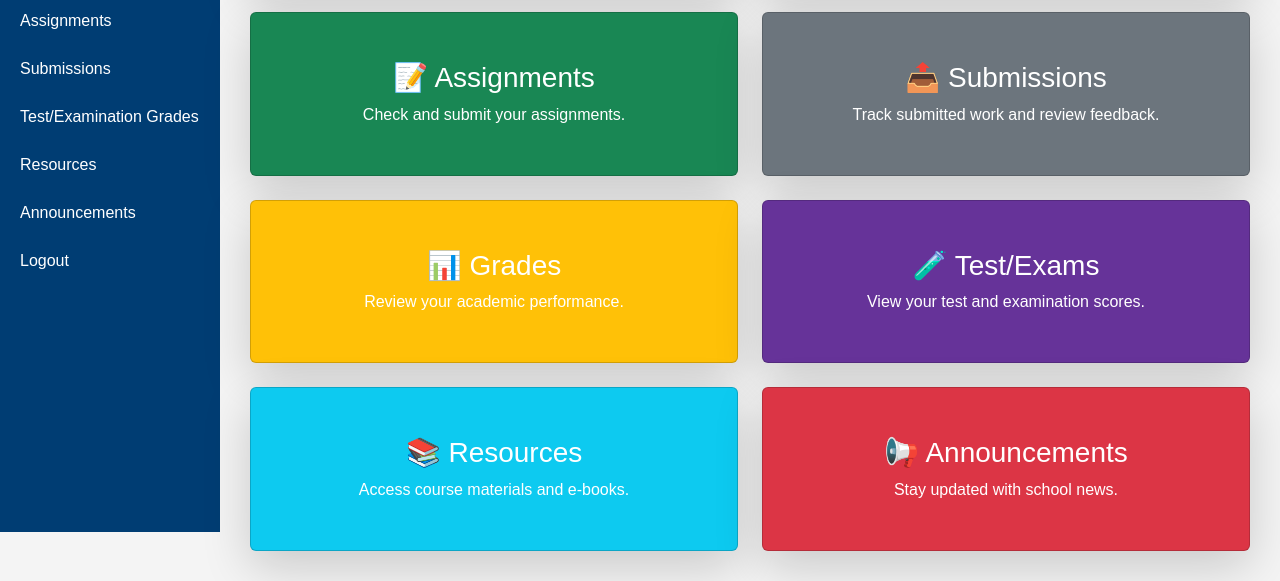
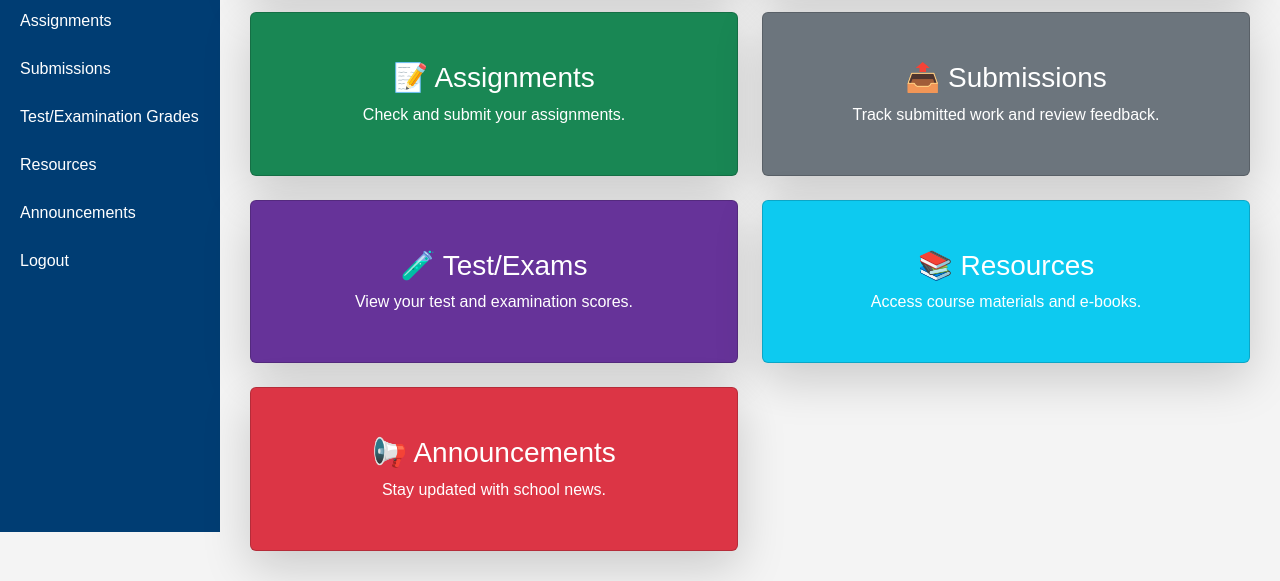
Before and after one commit to Chukwuaruka/school_portal, a Django app: page /student/dashboard/ in a window 1280 px wide. Shown: the part 268-849 px from the top of the page. Run offline with Django 5.2, Linux system fonts and the light colour scheme; the visitor is signed in with stand-in values (Sample User, id 1).

Commit message:
Update student_dashboard.html

```diff
--- a/portal/templates/portal/student_dashboard.html
+++ b/portal/templates/portal/student_dashboard.html
@@ -52,18 +52,6 @@
     </a>
   </div>
 
-  <!-- Grades -->
-  <div class="col">
-    <a href="{% url 'student_grades' %}" class="text-decoration-none">
-      <div class="card text-white bg-warning shadow-lg h-100">
-        <div class="card-body py-5 text-center">
-          <h3 class="card-title">📊 Grades</h3>
-          <p class="card-text">Review your academic performance.</p>
-        </div>
-      </div>
-    </a>
-  </div>
-
   <!-- Test/Examination Grades -->
   <div class="col">
     <a href="{% url 'student_test_examination_grades' %}" class="text-decoration-none">
```
